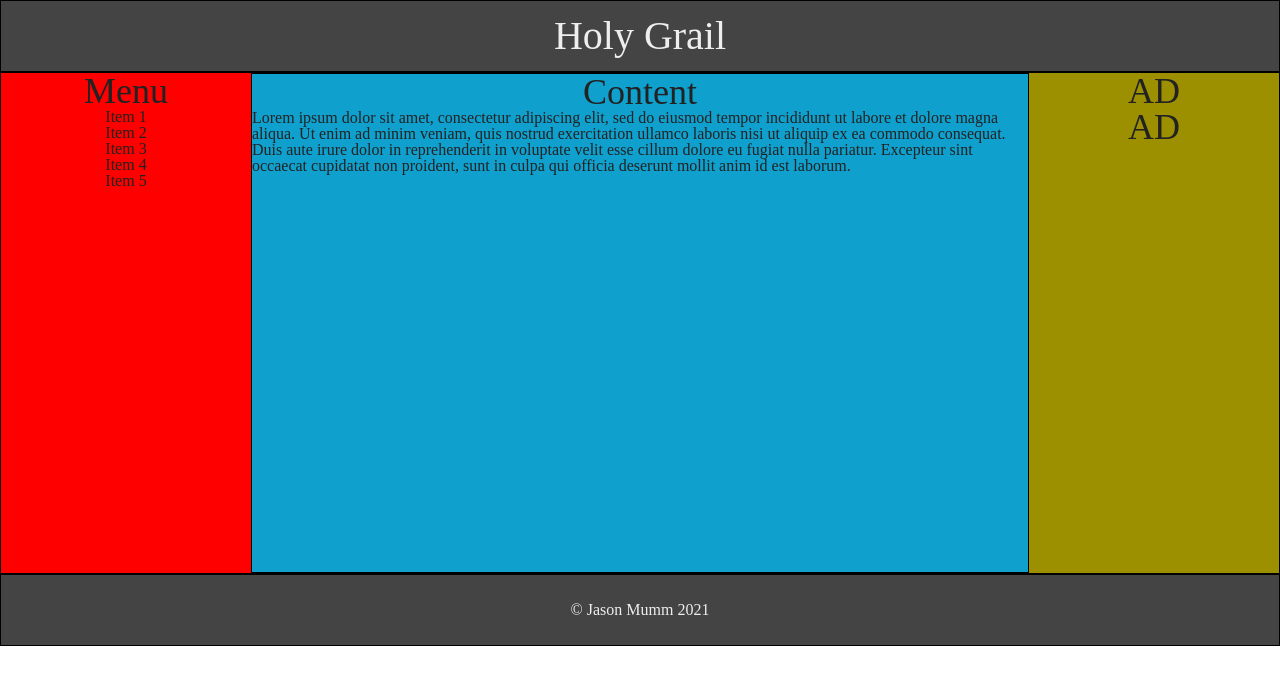
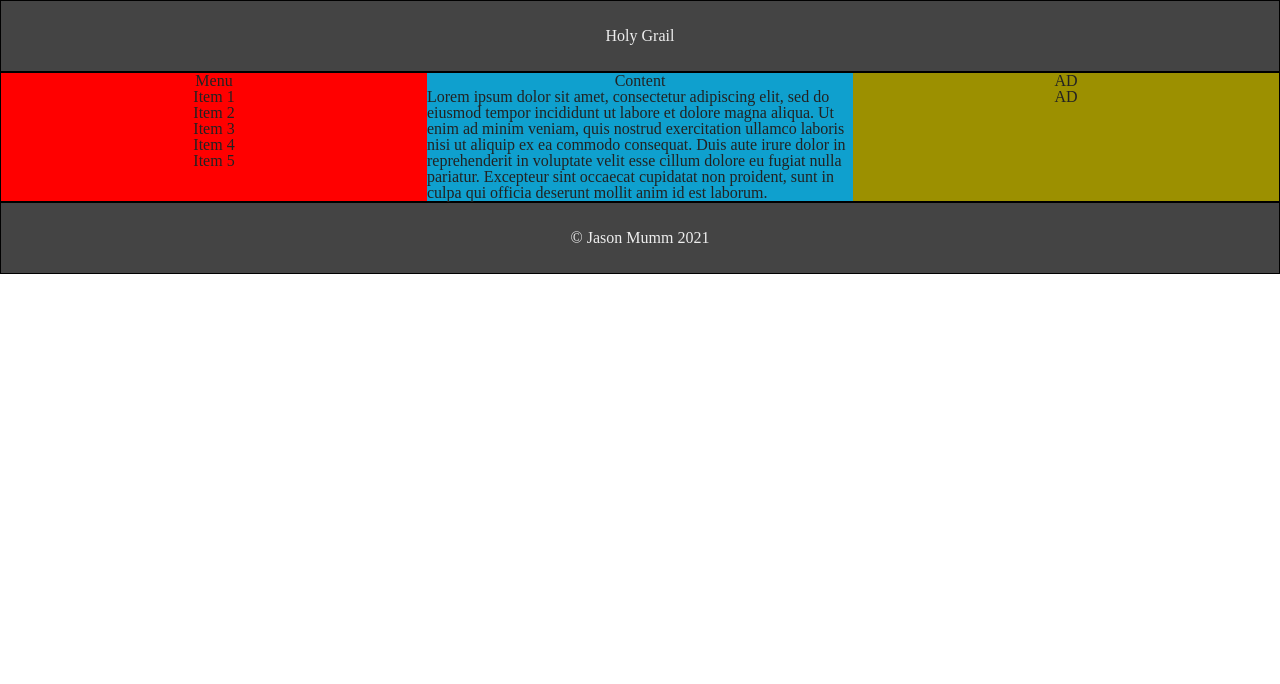
Before and after one commit to mummj/holygrail, a plain HTML site: page index.html in a window 1280 px wide. Drawn offline with Linux system fonts and the light colour scheme.

Commit message:
added flexbox css

```diff
--- a/index.html
+++ b/index.html
@@ -7,7 +7,8 @@
     <title>Holy Grail</title>
     <link rel="stylesheet" href="style/reset.css">
     <link rel="stylesheet" href="style/core.css">
-    <link rel="stylesheet" href="style/float.css">
+    <!-- <link rel="stylesheet" href="style/float.css"> -->
+    <link rel ="stylesheet" href="style/flexbox.css">
 </head>
 <body>
     <header class="centerwords">
@@ -15,7 +16,7 @@
     </header>
     <main>
 <nav class="centerwords"><h2>Menu</h2>
-<ul>
+<ul id="menu">
     <li>Item 1</li>
     <li>Item 2</li>
     <li>Item 3</li>
@@ -30,15 +31,15 @@
 <section class="centerwords deck">
     <div class="centerwords cards">
         <h2>Content</h2>
+
+    </div>
+</section>
+<section class="deck">
+    <div class="centerwords cards">
         <p>Lorem ipsum dolor sit amet, consectetur adipiscing elit, sed do eiusmod tempor incididunt ut labore et dolore magna aliqua. Ut enim ad minim veniam, quis nostrud exercitation ullamco laboris nisi ut aliquip ex ea commodo consequat. Duis aute irure dolor in reprehenderit in voluptate velit esse cillum dolore eu fugiat nulla pariatur. Excepteur sint occaecat cupidatat non proident, sunt in culpa qui officia deserunt mollit anim id est laborum.</p>
     </div>
 </section>
-<!--<section class="deck">
-    <div class="centerwords cards">
-
-    </div>
-</section>
-</div> -->
+</div>
     </main>
     <footer class="centerwords">
 &copy; Jason Mumm 2021
--- a/style/core.css
+++ b/style/core.css
@@ -17,7 +17,7 @@ main{
 }
 
 main > .content{
-    background:#000;
+    background:#0fa0ce;
 }
 
 
--- a/style/flexbox.css
+++ b/style/flexbox.css
@@ -0,0 +1,42 @@
+body{
+    display:flex;
+    flex-direction: column;
+
+}
+main{
+    display:flex;
+    flex:1;
+    flex-direction:row;
+    height:300px;
+    justify-content: space-between;
+
+
+}
+main > aside{
+    order:3;
+    flex:1;
+}
+main > nav {
+    order: 1;
+    flex:1;
+}
+main > .content {
+   display:flex;
+    order:2;
+    flex:1;
+}
+main > .deck{
+    display:flex;
+    flex-direction:column;
+    flex:1;
+}
+main > .card{
+    display: flex;
+    flex-direction: column;
+    flex:1;
+}
+#menu{
+    display: flex;
+    flex-direction: column;
+    justify-content: flex-start;
+}
```
